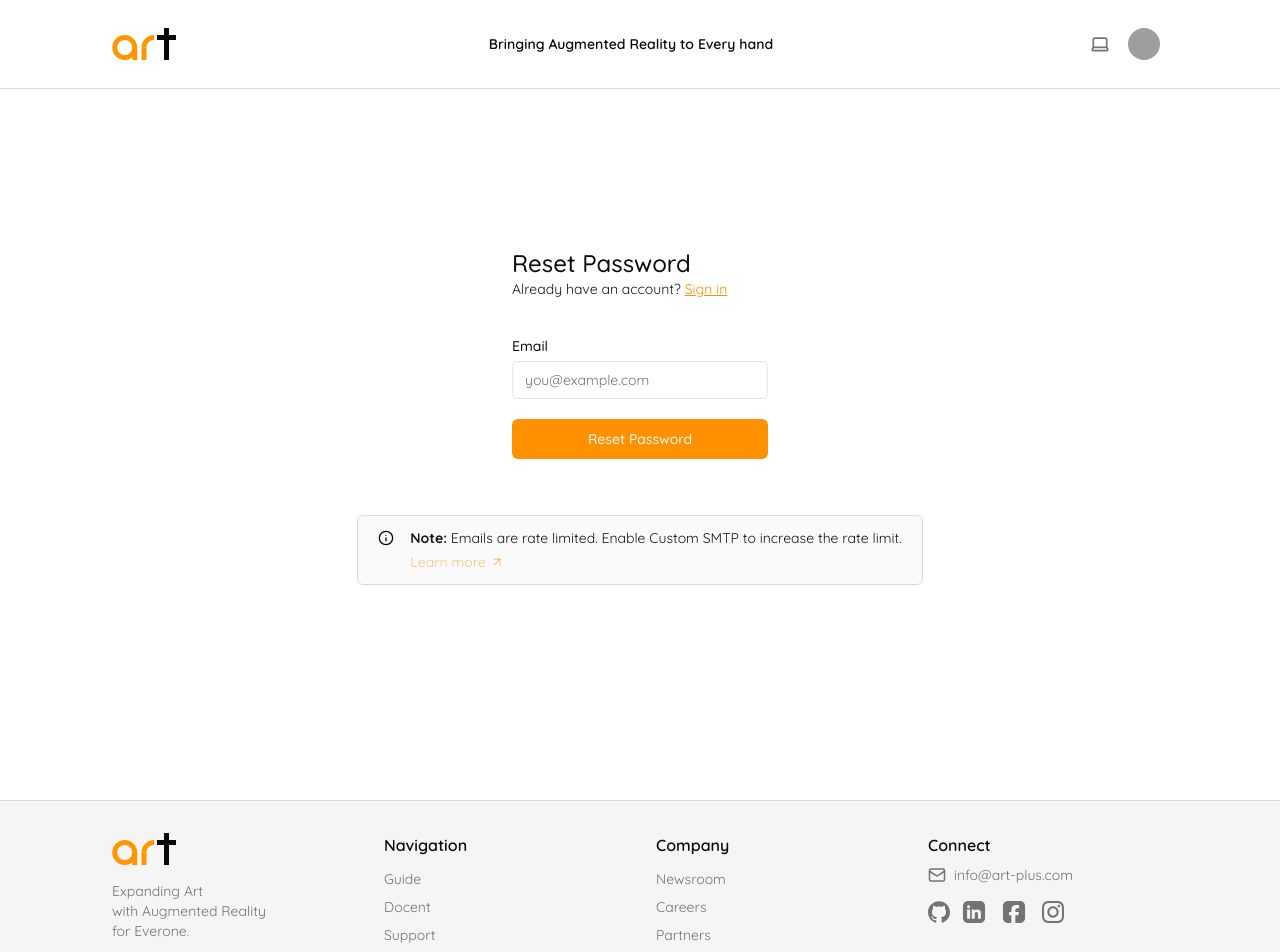
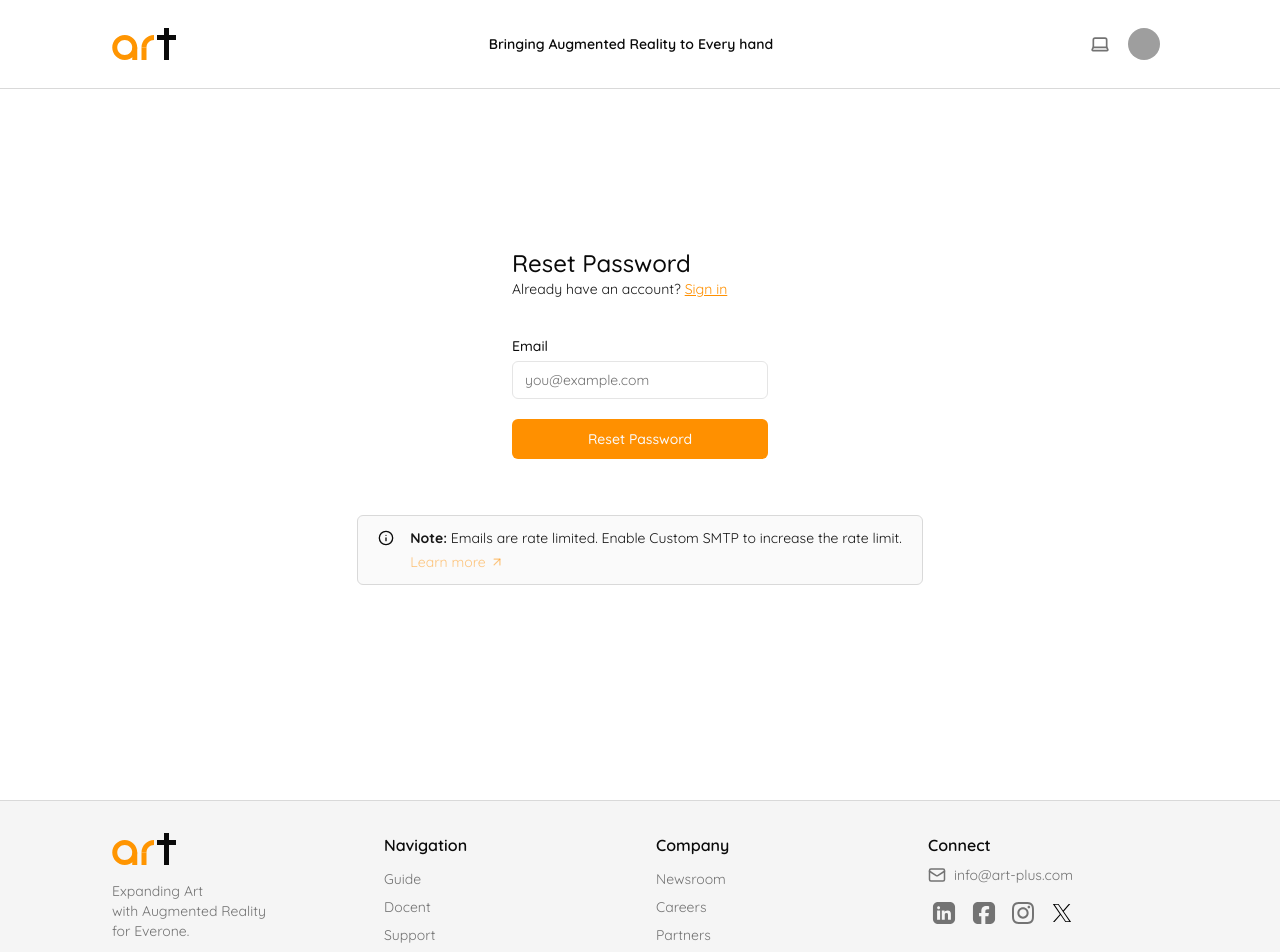
Before and after one commit to soon-y/art, a Next.js app: page /forgot-password in a window 1280 px wide. Shown: the top 952 px of the page. Built offline with nearby package versions, Linux system fonts and the light colour scheme; grey boxes are pictures that could not be loaded.

Commit message:
replace github with X in footer

```diff
--- a/components/footer.tsx
+++ b/components/footer.tsx
@@ -1,7 +1,7 @@
 'use client'
 
 import Link from 'next/link'
-import Github from './logo/github'
+import X from './logo/x'
 import Facebook from './logo/facebook'
 import Instagram from './logo/instagram'
 import LinkedIn from './logo/linkedIn'
@@ -42,10 +42,10 @@ export default function Header() {
                 <Mail size={18} /><span>info@art-plus.com</span>
               </div>
               <div className='flex items-center gap-2'>
-                <a href="https://github.com/soon-y/art" target='_blank' className="hover:text-primary"><Github /></a>
                 <a href="https://www.linkedin.com/in/soonyoung-park/" target='_blank' className="hover:text-primary p-1"><LinkedIn /></a>
                 <a href="https://www.facebook.com/" target='_blank' className="hover:text-primary p-1"><Facebook /></a>
                 <a href="https://www.instagram.com/?hl=en" target='_blank' className="hover:text-primary p-1"><Instagram /></a>
+                <a href="https://www..com/?hl=en" target='_blank' className="hover:text-primary p-1"><X /></a>
               </div>
             </div>
           </div>
--- a/components/logo/github.tsx
+++ /dev/null
@@ -1,12 +0,0 @@
-export default function Github() {
-  return (
-    <svg xmlns="http://www.w3.org/2000/svg"
-      width="22" height="22"
-      shapeRendering="geometricPrecision"
-      textRendering="geometricPrecision"
-      imageRendering="optimizeQuality" fillRule="evenodd"
-      clipRule="evenodd" viewBox="0 0 640 640">
-      <path fill="currentColor" d="M319.988 7.973C143.293 7.973 0 151.242 0 327.96c0 141.392 91.678 261.298 218.826 303.63 16.004 2.964 21.886-6.957 21.886-15.414 0-7.63-.319-32.835-.449-59.552-89.032 19.359-107.8-37.772-107.8-37.772-14.552-36.993-35.529-46.831-35.529-46.831-29.032-19.879 2.209-19.442 2.209-19.442 32.126 2.245 49.04 32.954 49.04 32.954 28.56 48.922 74.883 34.76 93.131 26.598 2.882-20.681 11.15-34.807 20.315-42.803-71.08-8.067-145.797-35.516-145.797-158.14 0-34.926 12.52-63.485 32.965-85.88-3.33-8.078-14.291-40.606 3.083-84.674 0 0 26.87-8.61 88.029 32.8 25.512-7.075 52.878-10.642 80.056-10.76 27.2.118 54.614 3.673 80.162 10.76 61.076-41.386 87.922-32.8 87.922-32.8 17.398 44.08 6.485 76.631 3.154 84.675 20.516 22.394 32.93 50.953 32.93 85.879 0 122.907-74.883 149.93-146.117 157.856 11.481 9.921 21.733 29.398 21.733 59.233 0 42.792-.366 77.28-.366 87.804 0 8.516 5.764 18.473 21.992 15.354 127.076-42.354 218.637-162.274 218.637-303.582 0-176.695-143.269-319.988-320-319.988l-.023.107z" />
-    </svg>
-  )
-}
--- /dev/null
+++ b/components/logo/x.tsx
@@ -0,0 +1,14 @@
+export default function X() {
+  return (
+    <svg xmlns="http://www.w3.org/2000/svg"
+      width="24" height="24"
+      shapeRendering="geometricPrecision"
+      textRendering="geometricPrecision"
+      imageRendering="optimizeQuality"
+      fillRule="evenodd"
+      clipRule="evenodd"
+      viewBox="0 0 50 50">
+      <path d="M 5.9199219 6 L 20.582031 27.375 L 6.2304688 44 L 9.4101562 44 L 21.986328 29.421875 L 31.986328 44 L 44 44 L 28.681641 21.669922 L 42.199219 6 L 39.029297 6 L 27.275391 19.617188 L 17.933594 6 L 5.9199219 6 z M 9.7167969 8 L 16.880859 8 L 40.203125 42 L 33.039062 42 L 9.7167969 8 z"></path>
+    </svg>
+  )
+}
```
